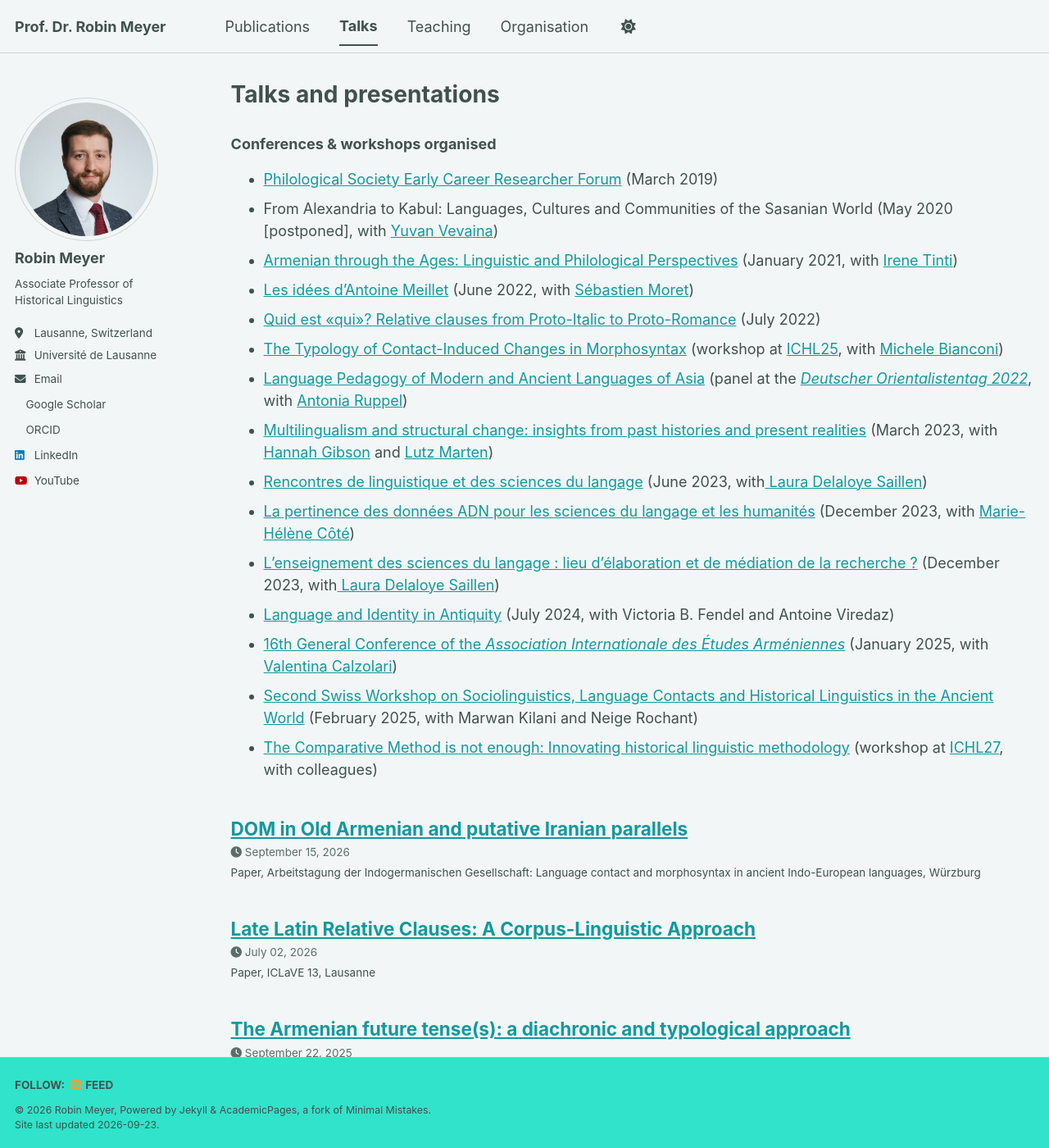
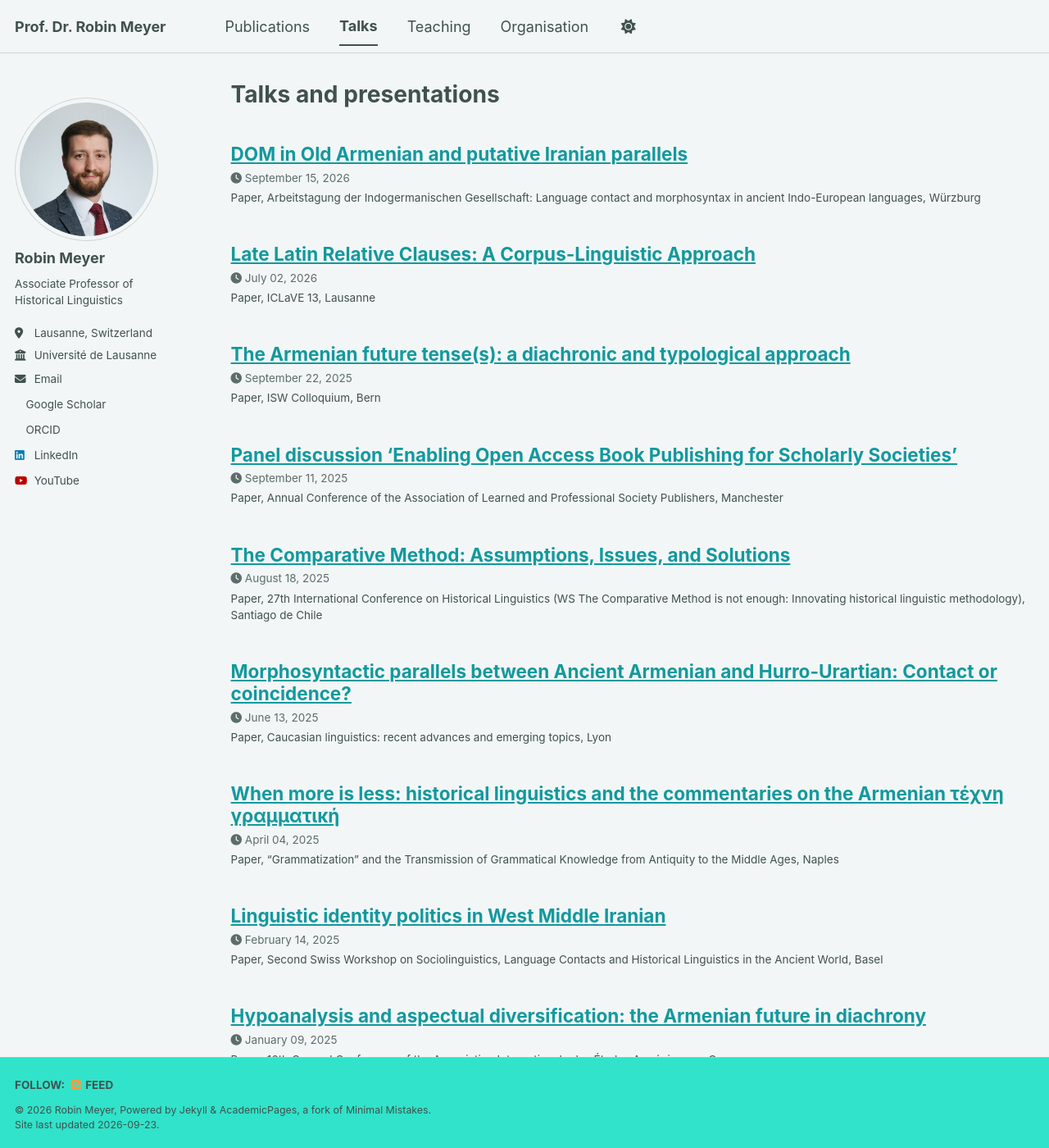
Before and after one commit to rbnmyr/rbnmyr.github.io, a Jekyll site: the page built from _pages/talks.html, in a window 1280 px wide and 1400 px high. Shown: the whole window at 82% size. Built offline with Jekyll 4.4.1, drawn with Linux system fonts in a browser that asks for light colours; a style sheet for code colours, icons or effects is not loaded.

Commit message:
Update talks.html

```diff
--- a/_pages/talks.html
+++ b/_pages/talks.html
@@ -11,24 +11,6 @@ author_profile: true
 
 {% endif %}
 
-<h3>Conferences & workshops organised</h3>
-<ul><li><a  href="https://blog.philsoc.org.uk/ecr-forum-2019/" target="_blank">Philological Society Early Career Researcher Forum</a> (March 2019)</li>
-    <li>From Alexandria to Kabul: Languages, Cultures and Communities of the Sasanian World (May 2020 [postponed], with <a  href="https://www.orinst.ox.ac.uk/people/yuhan-sohrab-dinshaw-vevaina" target="_blank">Yuvan Vevaina</a>)</li>
-    <li><a  href="https://sites.google.com/view/armlingphil2020" target="_blank">Armenian through the Ages: Linguistic and Philological Perspectives</a> (January 2021, with <a  href="https://pisa.academia.edu/IreneTinti" target="_blank">Irene Tinti</a>)</li>
-    <li><a href="https://agenda.unil.ch/display/1651222598021" target="_blank" >Les idées d’Antoine Meillet</a> (June 2022, with <a href="https://unil.ch/slas/home/menuinst/collaborateursrices/collaborateurs-1/moret-sebastien.html">Sébastien Moret</a>)</li>
-    <li><a  href="http://www.unil.ch/quidestqui" target="_blank">Quid est «qui»? Relative clauses from Proto-Italic to Proto-Romance</a> (July 2022)</li>
-    <li><a  href="https://sites.google.com/view/ichl25-typology" target="_blank">The Typology of Contact-Induced Changes in Morphosyntax</a> (workshop at <a  href="https://ichl.ling-phil.ox.ac.uk/" target="_blank">ICHL25</a>, with <a  href="https://www.st-hildas.ox.ac.uk/content/dr-michele-bianconi" target="_blank">Michele Bianconi</a>)</li>
-    <li><a  href="https://sites.google.com/view/dot2022-pedagogy/home" target="_blank">Language Pedagogy of Modern and Ancient Languages of Asia</a> (panel at the&nbsp;<a  href="https://dot2022.de/" target="_blank"><em>Deutscher Orientalistentag 2022</em></a>, with <a  href="https://www.indologie.uni-muenchen.de/personen/lektoren/ruppel/index.html" target="_blank">Antonia Ruppel</a>)</li>
-    <li><a  href="https://sites.google.com/view/multistruct2023" target="_blank">Multilingualism and structural change: insights from past histories and present realities</a> (March 2023, with <a  href="https://www.essex.ac.uk/people/gibso06307/hannah-gibson" target="_blank">Hannah Gibson</a> and <a  href="https://www.soas.ac.uk/about/lutz-marten" target="_blank">Lutz Marten</a>)</li>
-    <li><a href="https://news.unil.ch/document/1683201918882.D1684854103430" target="_blank" >Rencontres de linguistique et des sciences du langage</a> (June 2023, with<a href="https://applicationspub.unil.ch/interpub/noauth/php/Un/UnPers.php?PerNum=1136350&amp;LanCode=8" target="_blank" > Laura Delaloye Saillen</a>)</li>
-    <li><a href="https://api.unil.ch/newsunil/v1/api-newsunil/resources/document/1693842757284.D1701697264006?2023-12-04T13:42:51.499Z" target="_blank" >La pertinence des données ADN pour les sciences du langage et les humanités</a> (December 2023, with <a href="https://www.unil.ch/sli/mariehelenecote" target="_blank" >Marie-Hélène Côté</a>)</li>
-    <li><a href="https://agenda.unil.ch/display/1693488534412" target="_blank" >L’enseignement des sciences du langage : lieu d’élaboration et de médiation de la recherche ?</a> (December 2023, with<a href="https://applicationspub.unil.ch/interpub/noauth/php/Un/UnPers.php?PerNum=1136350&amp;LanCode=8" target="_blank" > Laura Delaloye Saillen</a>)</li>
-    <li><a href="https://wp.unil.ch/languageidentity/" target="_blank" >Language and Identity in Antiquity</a> (July 2024, with Victoria B. Fendel and Antoine Viredaz)</li>
-    <li><a href="https://aiearmeniennes.org/2025/01/05/abstractsconfgen.html"  target="_blank" >16th General Conference of the <em>Association Internationale des Études Arméniennes</em></a> (January 2025, with <a href="https://www.unige.ch/lettres/meslo/unites/armenien/enseignants/calzolari" data-type="link" data-id="https://www.unige.ch/lettres/meslo/unites/armenien/enseignants/calzolari" target="_blank" >Valentina Calzolari</a>)</li>
-    <li><a href="https://sites.google.com/view/lingaw-ch-25"  target="_blank">Second Swiss Workshop on Sociolinguistics, Language Contacts and Historical Linguistics in the Ancient World</a> (February 2025, with Marwan Kilani and Neige Rochant)</li>
-    <li><a href="https://sites.google.com/view/ichl27cm" target="_blank" >The Comparative Method is not enough: Innovating historical linguistic methodology</a> (workshop at <a href="https://ichl27santiago.cl/" target="_blank" >ICHL27</a>, with colleagues)</li>
-  </ul>
-
 {% for post in site.talks reversed %}
   {% include archive-single-talk.html %}
 {% endfor %}
```
